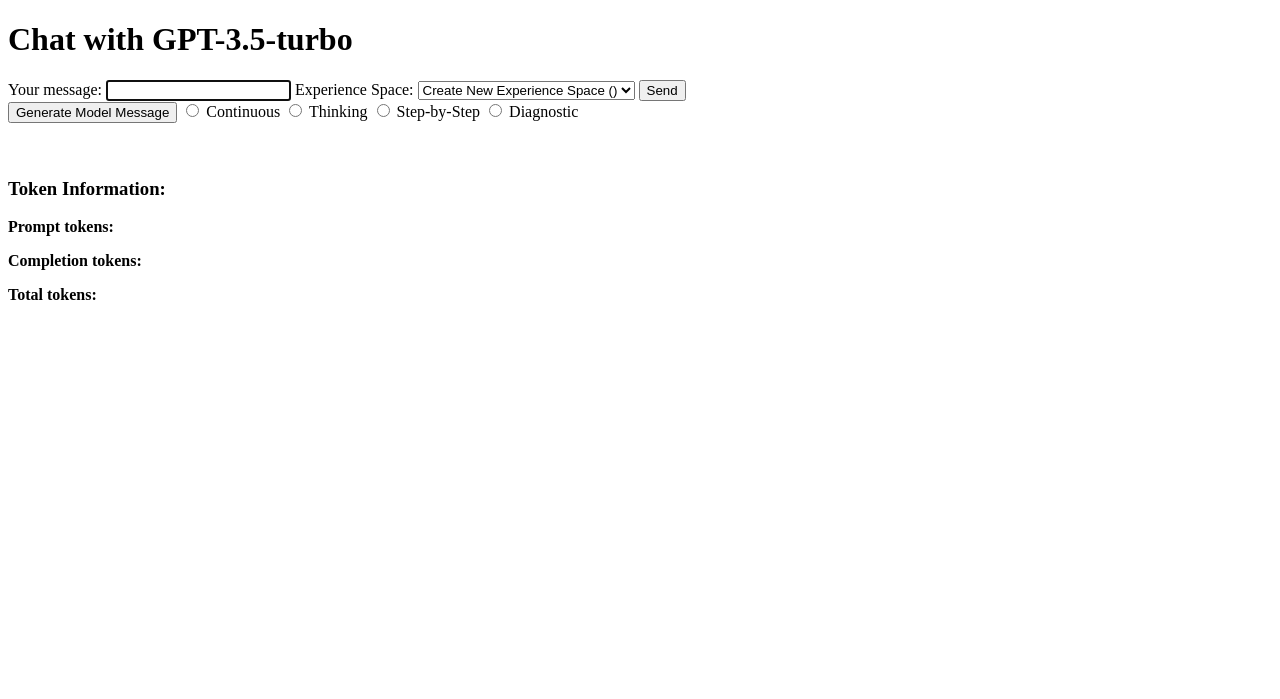
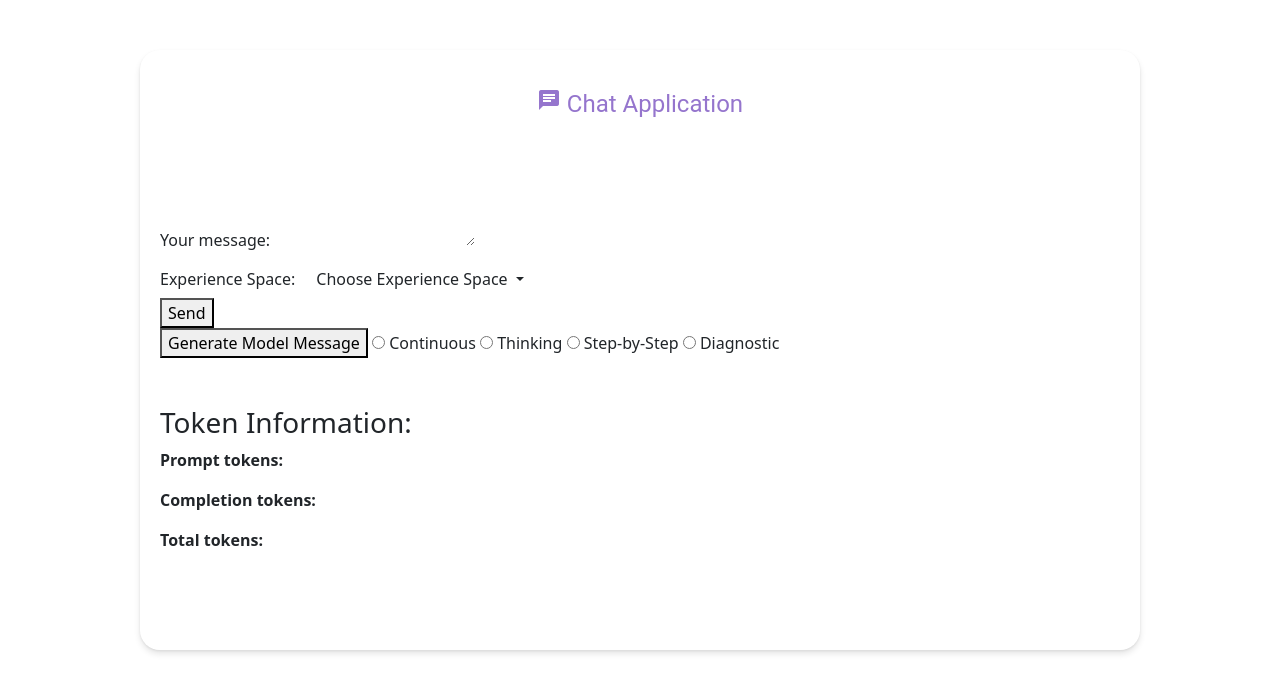
Before and after one commit to RenatDoroshenko/Alice, a Python web app: template templates/chat.html in a window 1280 px wide. Shown: the top 699 px of the page. Run offline with Jinja, Linux system fonts and the light colour scheme; the template is opened without the code that fills it, so the values that code supplies are empty.

Commit message:
add initial styles for messages div, dropdown, and text-area

```diff
--- /dev/null
+++ b/static/css/glassmorphism.css
@@ -0,0 +1,98 @@
+:root {
+  --light-purple: #D1C4E9;
+  --medium-purple: #9575CD;
+  --dark-purple: #673AB7;
+  --pure-white: #FFFFFF;
+  --off-white: #F5F5F5;
+  --light-blue: #64B5F6;
+  --medium-blue: #2196F3;
+  --dark-blue: #1976D2;
+  --light-black: #616161;
+  --medium-black: #424242;
+  --dark-black: #212121;
+}
+
+
+.chat-container {
+  /* Set the container size and position */
+  width: 80%;
+  max-width: 1000px;
+  min-height: 600px;
+  margin: 50px auto;
+  padding: 20px;
+  box-sizing: border-box;
+  position: relative;
+  z-index: 1;
+
+  /* Apply the background color and blur effect */
+  background-color: rgba(var(--dark-purple), 0.7);
+  backdrop-filter: blur(10px);
+
+  /* Add rounded corners and border */
+  border-radius: 20px;
+
+  /* Add a subtle shadow to create a floating effect */
+  box-shadow: 0 4px 6px rgba(0, 0, 0, 0.1), 0 1px 3px rgba(0, 0, 0, 0.08);
+}
+
+.chat-header {
+  font-family: 'Roboto', sans-serif;
+  font-size: 24px;
+  color: var(--medium-purple);
+  text-align: center;
+  padding: 16px;
+}
+
+.messages-container {
+  background-color: rgba(255, 255, 255, 0.1);
+  /* adjust the color and transparency as needed */
+  padding: 16px;
+  /* add padding to create space around the messages */
+  overflow-y: auto;
+  /* enable scrolling if the content overflows the container */
+  max-height: 400px;
+  /* adjust the height as needed */
+}
+
+.message {
+  font-family: 'Roboto', sans-serif;
+  font-size: 16px;
+  color: var(--dark-black);
+  background-color: var(--off-white);
+  box-shadow: 0 4px 6px rgba(0, 0, 0, 0.1);
+  padding: 8px 12px;
+  border-radius: 12px;
+  margin-bottom: 8px;
+  /* separate messages with a small margin */
+}
+
+/* Drop Down */
+.glass-input,
+.dropdown-menu.glass-input {
+  background-color: rgba(255, 255, 255, 0.1);
+  border: none;
+  border-radius: 12px;
+  font-family: 'Roboto', sans-serif;
+  font-size: 16px;
+  color: var(--dark-black);
+  outline: none;
+  transition: background-color 0.3s ease;
+}
+
+.dropdown-menu.glass-input {
+  padding: 4px 0;
+}
+
+.dropdown-item {
+  padding: 8px 12px;
+}
+
+.glass-input:hover,
+.dropdown-item:hover {
+  background-color: rgba(255, 255, 255, 0.15);
+}
+
+.glass-input:focus,
+.dropdown-item:focus {
+  background-color: rgba(255, 255, 255, 0.2);
+}
--- a/templates/chat.html
+++ b/templates/chat.html
@@ -5,28 +5,49 @@
     <meta http-equiv="X-UA-Compatible" content="IE=edge">
     <meta name="viewport" content="width=device-width, initial-scale=1.0">
     <title>Chat with GPT-3.5-turbo</title>
+    <link rel="stylesheet" href="{{ url_for('static', filename='css/glassmorphism.css') }}">
+    <!-- Add this line to the head of your HTML file to include Material Icons -->
+    <link rel="stylesheet" href="https://fonts.googleapis.com/icon?family=Material+Icons">
+    <link href="https://cdn.jsdelivr.net/npm/bootstrap@5.3.0-alpha1/dist/css/bootstrap.min.css" rel="stylesheet">
 </head>
 <body>
-    <h1>Chat with GPT-3.5-turbo</h1>
+    <div class="chat-container">
+        <header class="chat-header">
+            <i class="material-icons">chat</i> Chat Application
+          </header>
 
-    <div id="messages">
+        <div class="messages-container" id="messages">
 
         </div>
 
         <input type="hidden" id="ai_id" value="{{ ai_id }}">
         <input type="hidden" id="ai_name" value="{{ ai_name }}">
 
-    <form id="user_message_form" method="POST">
+        <form id="user_message_form" method="POST" class="d-flex flex-column">
             <input type="hidden" name="messages" value="{{ messages }}">
+            <div class="form-group">
                 <label for="user_message">Your message:</label>
-        <input type="text" name="user_message" id="user_message" autofocus>
-        <label for="experience_space">Experience Space:</label>
-        <select name="experience_space" id="experience_space">
+                <textarea name="user_message" id="user_message" class="glass-input" rows="3" autofocus></textarea>
+            </div>
+
+            <div class="form-group d-flex align-items-center mt-2">
+                <label for="experience_space" class="me-2">Experience Space:</label>
+                <div class="dropdown">
+                    <button class="btn glass-input dropdown-toggle" type="button" id="experience_space_dropdown" data-bs-toggle="dropdown" aria-expanded="false">
+                      Choose Experience Space
+                    </button>
+                    <ul class="dropdown-menu glass-input" aria-labelledby="experience_space_dropdown">
                         {% for es in all_experience_spaces %}
-                <option value="{{ es }}" {% if es == experience_space %}selected{% endif %}>{{ es }}</option>
+                            <li><a class="dropdown-item" href="#" data-value="{{ es }}" {% if es == experience_space %}selected{% endif %}>{{ es }}</a></li>
                         {% endfor %}
-            <option value="{{ highest_experience_space + 1 }}">Create New Experience Space ({{ highest_experience_space + 1 }})</option>
-        </select>
+                        <li><a class="dropdown-item" href="#" data-value="{{ highest_experience_space + 1 }}">Create New Experience Space ({{ highest_experience_space + 1 }})</a></li>
+                    </ul>
+
+                </div>
+            </div>
+        </form>
+
+
 
             <button type="submit">Send</button>
         </form>
@@ -62,6 +83,7 @@
         </div>
 
         <input type="hidden" id="initial_messages" value="{{ initial_messages | tojson }}">
+    </div>
 
     <script>
         let requestQueue = [];
@@ -72,18 +94,23 @@
             fetchAndUpdateMessages(initialExperienceSpace);
         }); */
 
-        document.getElementById("experience_space").addEventListener("change", function () {
+        /* Select Drop Down */
+        /*document.getElementById("experience_space").addEventListener("change", function () {
             const experienceSpace = this.options[this.selectedIndex].value;
             console.log('experience space passed to fetchAndUpdateMessages:', experienceSpace);
             fetchAndUpdateMessages(experienceSpace);
             document.getElementById("generate_experience_space").value = experienceSpace;
-        });
+        });   */
+        addEventListenersToDropdownItems();
+        setInitialDropdownValue();
+
+
 
         document.getElementById("user_message_form").addEventListener("submit", function (event) {
             event.preventDefault();
             const userMessageInput = document.getElementById("user_message");
             const userMessage = userMessageInput.value;
-            const experienceSpace = document.getElementById("experience_space").value;
+            const experienceSpace = getDropdownValue();
 
             requestQueue.push(() => sendUserMessage(userMessage, experienceSpace));
             if (!isRequestInProgress) processNextRequest();
@@ -124,9 +151,6 @@
                         userMessageInput.value = ""; // Clear the input field
                         updateTokenInformation(response.usage); // Update the usage values
 
-                        /*if (response.send_model_message_again) {
-                            generateModelMessage(); // Generate the model message again
-                        }*/
                         processNextRequest(response.send_model_message_again); // Process the next request in the queue
                     } else {
                         console.error("An error occurred while sending the user message.");
@@ -136,6 +160,23 @@
             xhr.open("POST", "{{ url_for('send_user_message') }}", true);
             xhr.setRequestHeader("Content-Type", "application/x-www-form-urlencoded");
             xhr.send(`user_message=${encodeURIComponent(userMessage)}&experience_space=${encodeURIComponent(experienceSpace)}`);
+        }
+
+        function getDropdownValue() {
+            const dropdownButton = document.getElementById("experience_space_dropdown");
+            return dropdownButton.textContent.trim();
+        }
+
+        function setDropdownValue(value) {
+            const dropdownButton = document.getElementById("experience_space_dropdown");
+            const items = document.querySelectorAll(".dropdown-item");
+
+            items.forEach((item) => {
+                if (item.dataset.value == value) {
+                    dropdownButton.textContent = item.textContent;
+                    return;
+                }
+            });
         }
 
         function sendModelMessage(experienceSpace) {
@@ -148,9 +189,6 @@
                         updateMessages([response.assistant_message], true);
                         updateTokenInformation(response.usage); // Update the usage values
 
-                        /*if (response.send_model_message_again) {
-                            generateModelMessage(); // Generate the model message again
-                        }*/
                         processNextRequest(response.send_model_message_again); // Process the next request in the queue
                     } else {
                         console.error("An error occurred while generating the model message.");
@@ -160,21 +198,6 @@
             xhr.open("POST", "{{ url_for('generate_model_message') }}", true);
             xhr.setRequestHeader("Content-Type", "application/x-www-form-urlencoded");
             xhr.send(`experience_space=${encodeURIComponent(experienceSpace)}`);
-        }
-
-        // Function to send the request to generate a model message using an AJAX request
-        function generateModelMessage() {
-            const experienceSpace = document.getElementById("experience_space").value;
-
-            // Check if sendModelMessage() is already in the queue
-            const isModelMessageInQueue = requestQueue.some(request => request === sendModelMessage.bind(null, experienceSpace));
-
-            // Add sendModelMessage() to the queue only if it's not already there
-            if (!isModelMessageInQueue) {
-                requestQueue.push(sendModelMessage.bind(null, experienceSpace));
-            }
-
-            if (!isRequestInProgress) processNextRequest();
         }
 
 
@@ -215,7 +238,7 @@
                 // Replace newline characters with HTML line breaks
                 //messageContent = messageContent.replace(/\n/g, '<br>');
 
-                const messageHtml = `<pre><strong>${role}:</strong>${messageContent}</pre>`;
+                const messageHtml = `<div class='message'><pre><strong>${role}:</strong>${messageContent}</pre></div>`;
                 messagesDiv.innerHTML += messageHtml;
             });
         }
@@ -227,7 +250,7 @@
 
                 if (send_model_message_again){
                     isRequestInProgress = true
-                    const experienceSpace = document.getElementById("experience_space").value;
+                    const experienceSpace = getDropdownValue();
                     sendModelMessage(experienceSpace)
                 }
                 return;
@@ -245,7 +268,7 @@
             document.getElementById("total_tokens").innerText = usage.total_tokens;
         }
 
-        function updateSelectOptions(newOptions) {
+        /*function updateSelectOptions(newOptions) {
             const select = document.getElementById("experience_space");
             select.innerHTML = "";
 
@@ -262,7 +285,57 @@
             createNewOption.value = newOptions[newOptions.length - 1] + 1;
             createNewOption.text = "Create New Experience Space (" + createNewOption.value + ")";
             select.add(createNewOption);
+        }*/
+        function updateDropdownOptions(newOptions) {
+            const dropdownMenu = document.querySelector(".dropdown-menu");
+            dropdownMenu.innerHTML = "";
+
+            newOptions.forEach(function (optionValue) {
+                console.log(optionValue);
+                const listItem = document.createElement("li");
+                const anchor = document.createElement("a");
+                anchor.classList.add("dropdown-item");
+                anchor.href = "#";
+                anchor.dataset.value = optionValue;
+                anchor.textContent = optionValue;
+                listItem.appendChild(anchor);
+                dropdownMenu.appendChild(listItem);
+            });
+
+            // Add "Create New Experience Space" option
+            const createNewListItem = document.createElement("li");
+            const createNewAnchor = document.createElement("a");
+            createNewAnchor.classList.add("dropdown-item");
+            createNewAnchor.href = "#";
+            createNewAnchor.dataset.value = newOptions[newOptions.length - 1] + 1;
+            createNewAnchor.textContent = "Create New Experience Space (" + createNewAnchor.dataset.value + ")";
+            createNewListItem.appendChild(createNewAnchor);
+            dropdownMenu.appendChild(createNewListItem);
+
+            addEventListenersToDropdownItems();
         }
+
+        function addEventListenersToDropdownItems() {
+            document.querySelectorAll(".dropdown-item").forEach((item) => {
+                item.addEventListener("click", function () {
+                    const value = this.dataset.value;
+                    setDropdownValue(value);
+                    console.log("experience space passed to fetchAndUpdateMessages:", value);
+                    fetchAndUpdateMessages(value);
+                    document.getElementById("generate_experience_space").value = value;
+                });
+            });
+        }
+
+        function setInitialDropdownValue() {
+            const selectedOption = document.querySelector(".dropdown-item[selected]");
+            if (selectedOption) {
+                const value = selectedOption.dataset.value;
+                setDropdownValue(value);
+            }
+        }
+
+
 
         function fetchAndUpdateMessages(experienceSpace) {
             console.log("fetchAndUpdateMessages called with experienceSpace:", experienceSpace);  // Add this line
@@ -274,8 +347,10 @@
                         const response = JSON.parse(xhr.responseText);
                         updateMessages(response.messages);
                         updateTokenInformation(response.usage);
-                        updateSelectOptions(response.all_experience_spaces);
-                        document.getElementById("experience_space").value = experienceSpace;
+                        //updateSelectOptions(response.all_experience_spaces);
+                        updateDropdownOptions(response.all_experience_spaces)
+                        //document.getElementById("experience_space").value = experienceSpace;
+                        setDropdownValue(experienceSpace)
                     } else {
                         console.error("An error occurred while fetching messages.");
                     }
@@ -315,5 +390,7 @@
 
     </script>
 
+    <script src="https://cdn.jsdelivr.net/npm/@popperjs/core@2.11.6/dist/umd/popper.min.js"></script>
+    <script src="https://cdn.jsdelivr.net/npm/bootstrap@5.3.0-alpha1/dist/js/bootstrap.min.js"></script>
 </body>
 </html>
```
Lines whose indentation alone changed are shown as unchanged.
